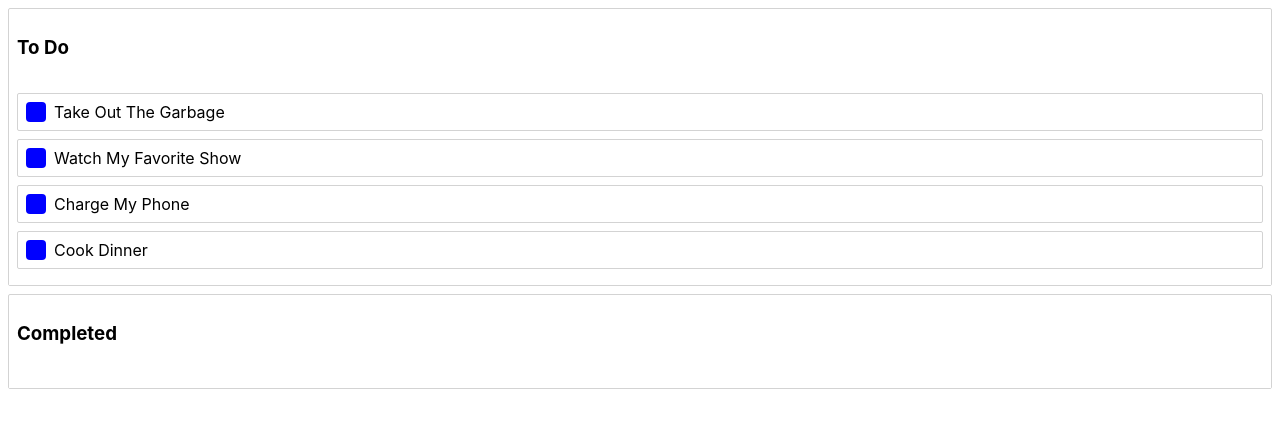
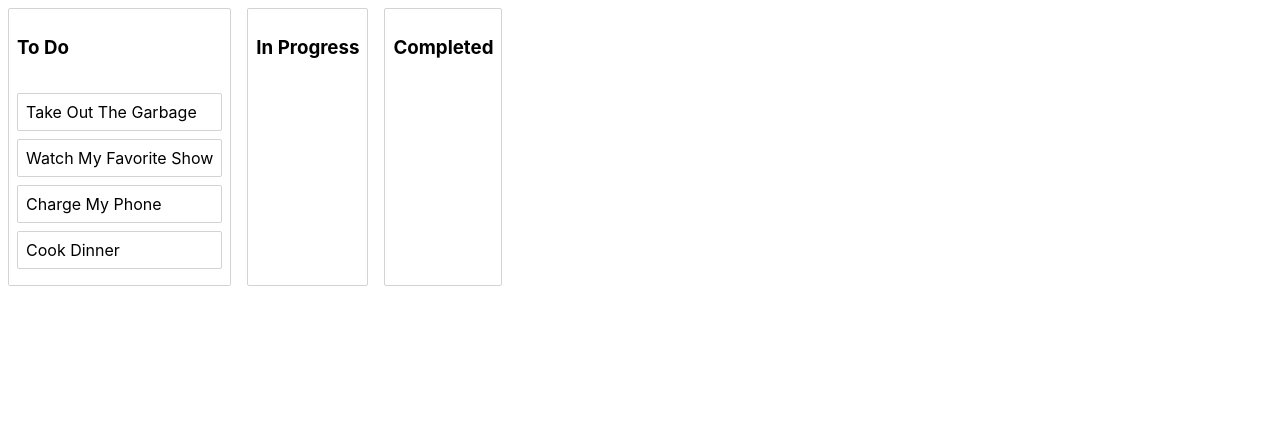
Before and after one commit to tontruongdao/kanban-bt-library, a React (Create React App) app: page / in a window 1280 px wide. Shown: the top 428 px of the page. Built offline with nearby package versions, Linux system fonts and the light colour scheme.

Commit message:
Enabled Moving Tasks to another Column

```diff
--- a/src/components/App.js
+++ b/src/components/App.js
@@ -1,4 +1,5 @@
 import React, { useState } from 'react'
+import styled from 'styled-components'
 import { DragDropContext } from 'react-beautiful-dnd'
 
 import Column from './Column'
@@ -17,7 +18,7 @@ const App = () => {
   const onDragUpdate = (update) => {
 
     const { destination } = update;
-    console.log(destination)
+    // console.log(destination)
     const opacity = destination ?
       destination.index / Object.keys(todo.tasks).length :
       0;
@@ -42,8 +43,12 @@ const App = () => {
       return
     }
 
-    const column = todo.columns[source.droppableId]
-    const newTaskIds = Array.from(column.taskIds) // Makes an array from a copy of the todo State
+    const startCol = todo.columns[source.droppableId]
+    const endCol = todo.columns[destination.droppableId]
+    console.log(startCol, endCol)
+
+    if(startCol === endCol) {
+      const newTaskIds = Array.from(startCol.taskIds) // Makes an array from a copy of the todo State
 
       // Splice one Item from the source's index
       newTaskIds.splice(source.index, 1)
@@ -54,7 +59,7 @@ const App = () => {
 
       // Creating new column to avoid mutating OG State
       const newColumn = {
-      ...column,
+        ...startCol,
         taskIds: newTaskIds
       }
 
@@ -70,10 +75,43 @@ const App = () => {
       }
 
       setTodo(newTodo)
+      return
+    }
+
+
+    // Moving From One List To Another
+    if(startCol !== endCol) {
+      //
+      const startTaskIds = Array.from(startCol.taskIds);
+      startTaskIds.splice(source.index, 1);
+      const newStartCol = {
+        ...startCol,
+        taskIds: startTaskIds
+      }
+
+      const endTaskIds = Array.from(endCol.taskIds);
+      endTaskIds.splice(destination.index, 0, draggableId)
+      const newEndCol = {
+        ...endCol,
+        taskIds: endTaskIds
+      }
+
+      const newState = {
+        ...todo,
+        columns: {
+          ...todo.columns,
+          [newStartCol.id]: newStartCol,
+          [newEndCol.id]: newEndCol
+        }
+      }
+
+      setTodo(newState)
+    }
   }
 
   return (
-    // Added DragDropContext to Enable Kanban
+    <Container>
+      {/* Added DragDropContext to Enable Kanban */}
       <DragDropContext
         onDragStart={onDragStart}
         onDragUpdate={onDragUpdate}
@@ -85,8 +123,14 @@ const App = () => {
           return <Column key={column.id} column={column} tasks={tasks} />;
         })}
       </DragDropContext>
+    </Container>
   )
 }
+
+
+const Container = styled.div`
+  display: flex;
+`
 
 export default App
 
--- a/src/components/Task.js
+++ b/src/components/Task.js
@@ -20,11 +20,11 @@ const Task = ({ task, index }) => {
     {(provided, snapshot) => (
       <Container
         {...provided.draggableProps}
-        // {...provided.dragHandleProps}
+        {...provided.dragHandleProps}
         ref={provided.innerRef}
         isDragging={snapshot.isDragging}>
 
-        <Handle {...provided.dragHandleProps}/>
+        {/* <Handle {...provided.dragHandleProps}/> */}
         {task.content}
       </Container>
     )}
@@ -43,13 +43,13 @@ const Container = styled.div`
   display: flex;
 `
 
-const Handle = styled.div`
-  width: 20px;
-  height: 20px;
-  background-color: blue;
-  border-radius: 4px;
-  margin-right: 8px;
-`
+// const Handle = styled.div`
+//   width: 20px;
+//   height: 20px;
+//   background-color: blue;
+//   border-radius: 4px;
+//   margin-right: 8px;
+// `
 
 export default Task
 
--- a/src/data/index.js
+++ b/src/data/index.js
@@ -13,12 +13,17 @@ const data = {
     },
     'secondCol' : {
       id: 'secondCol',
+      title: 'In Progress',
+      taskIds: []
+    },
+    'thirdCol' : {
+      id: 'thirdCol',
       title: 'Completed',
       taskIds: []
     }
   },
 
-  columnOrder: ['firstCol', 'secondCol'],
+  columnOrder: ['firstCol', 'secondCol', 'thirdCol'],
 }
 
 export default data
```
Lines whose indentation alone changed are shown as unchanged.
